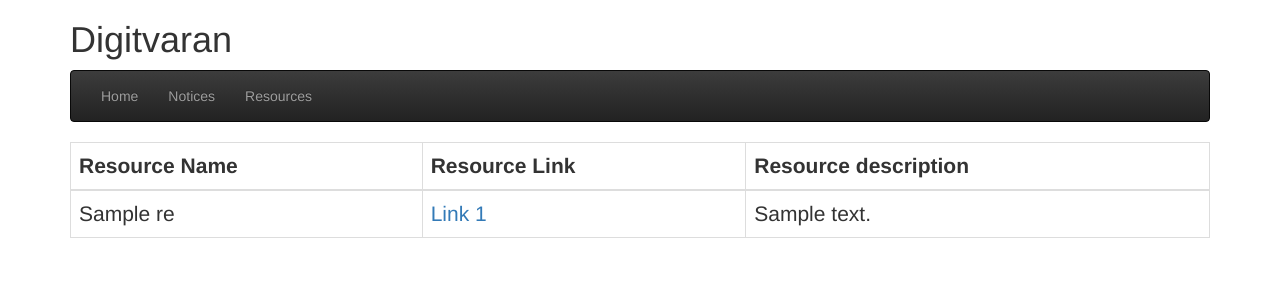
After one commit to digitvaran/digitvaran, a Django app: template resources/templates/resources/browse.html in a window 1280 px wide. The commit adds this page. Shown: the top 300 px of the page. Run offline with Django 3.2, Linux system fonts and the light colour scheme; the template is opened without the code that fills it: most values are stand-ins (such as "Sample title", 1, 10 or a date in 2020); some libraries are stand-ins or nearby versions.

Commit message:
Resources completed

```diff
--- a/notices/templates/notices/home.html
+++ b/notices/templates/notices/home.html
@@ -3,7 +3,7 @@
     <div class='container'>
         <p class='lead'>
             Showing notices in date range today+
-            <input id='time_delta' type='text' class='input' value='0'/>
+            <input id='time_delta' type='text' class='input' value='{{timeperiod}}'/>
             Days.
             <button class='btn btn-success' id='go_button' >Go </button>
         </p>
--- a/notices/views.py
+++ b/notices/views.py
@@ -42,4 +42,5 @@ def timeperiod(request,delta):
         end=othertime
     notices=models.Notice.objects.filter(publish_date__lte=timezone.now(),event_date__lte=end,event_date__gte=start)
     data['notices']=notices
+    data['timeperiod']=delta
     return render(request,template,data)
--- /dev/null
+++ b/resources/templates/resources/browse.html
@@ -0,0 +1,23 @@
+{%extends 'base.html'%}
+{%block body%}
+    <div class='lead'>
+        <table id='resource_table' class='table table-bordered table-hover'>
+            <thead>
+                <tr>
+                    <th>Resource Name</th>
+                    <th>Resource Link</th>
+                    <th>Resource description</th>
+                </tr>
+            </thead>
+            <tbody>
+            {%for res in resources%}
+                <tr>
+                    <td>{{res.name}}</td>
+                    <td><a href={{res.link}}>Link {{forloop.counter}}</a></td>
+                    <td>{{res.description|truncatewords:15}}</td>
+                </tr>
+            {%endfor%}
+            </tbody>
+        </table>
+    </div>
+{%endblock%}
--- a/resources/templates/resources/home.html
+++ b/resources/templates/resources/home.html
@@ -4,7 +4,7 @@
         What would you like to do?
         <ul>
             <li><a href={%url 'resources:search'%}>Search for resources</a></li>
-            <li><a href=#>Browse through our resources</a></li>
+            <li><a href={%url 'resources:browse'%}>Browse through our resources</a></li>
         </ul>
     </p>
 {%endblock%}
--- a/resources/templates/resources/search.html
+++ b/resources/templates/resources/search.html
@@ -1,9 +1,9 @@
 {%extends 'base.html'%}
 {%block body%}
         <div role='form'>
-            <form class='form' action={%url 'resources:search'%} method='post'>
+            <form id='search' class='form' action={%url 'resources:search'%} method='post'>
                 {%csrf_token%}
-                <input type='text' class='form-control' placeholder='Search'/>
+                <input  name='searchstring' type='text' class='form-control' placeholder='{{placeholder}}'/>
                 <input type='submit' class='form-control btn btn-success' value='Search'></button>
             </form>
         </div>
--- a/resources/urls.py
+++ b/resources/urls.py
@@ -4,5 +4,6 @@ from resources import views
 urlpatterns=patterns('',
     url(r'^$',views.home,name='home'),
     url(r'^search/$',views.search,name='search'),
+    url(r'^browse/$',views.browse,name='browse'),
 
 )
```
Also changed, not shown: resources/views.py (+10 -2 lines), 1 other file.
